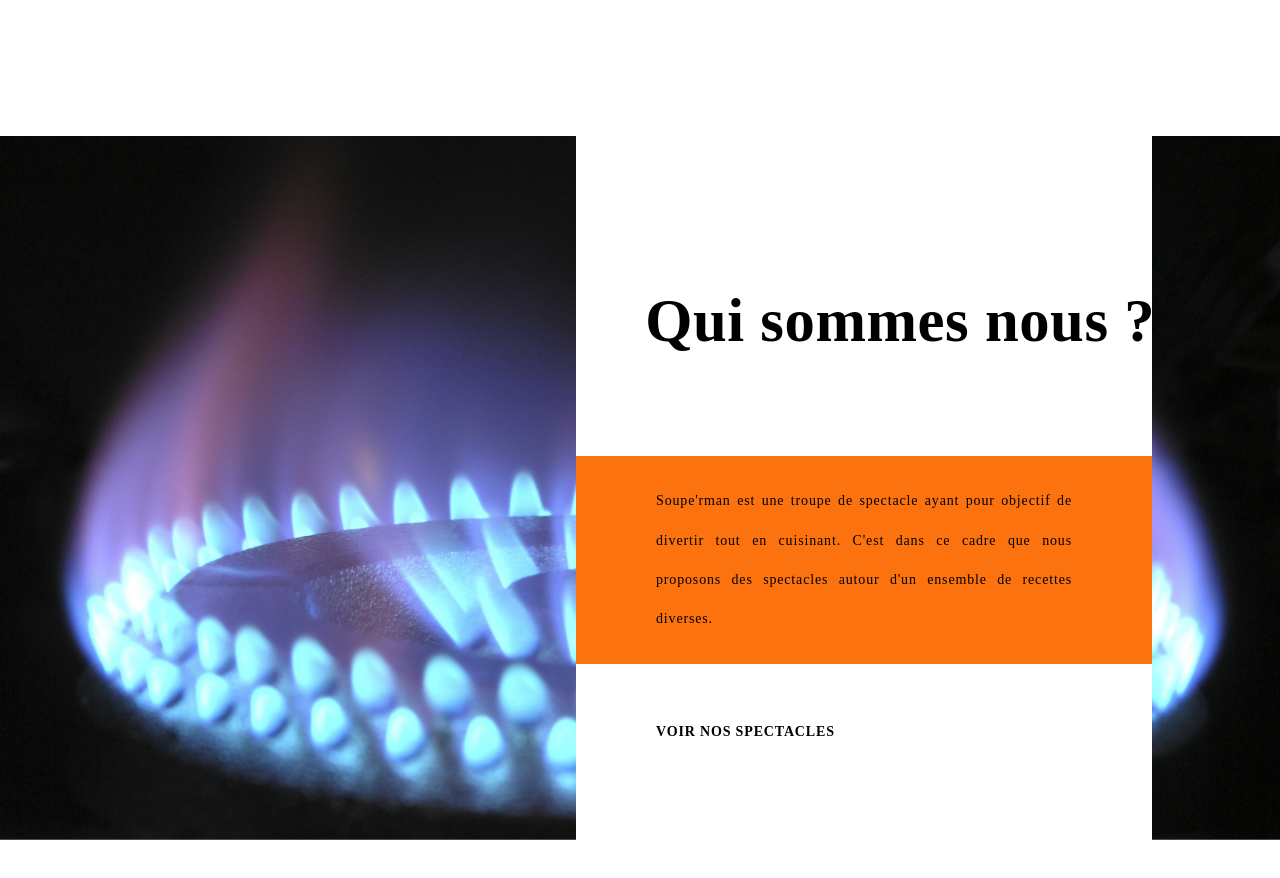
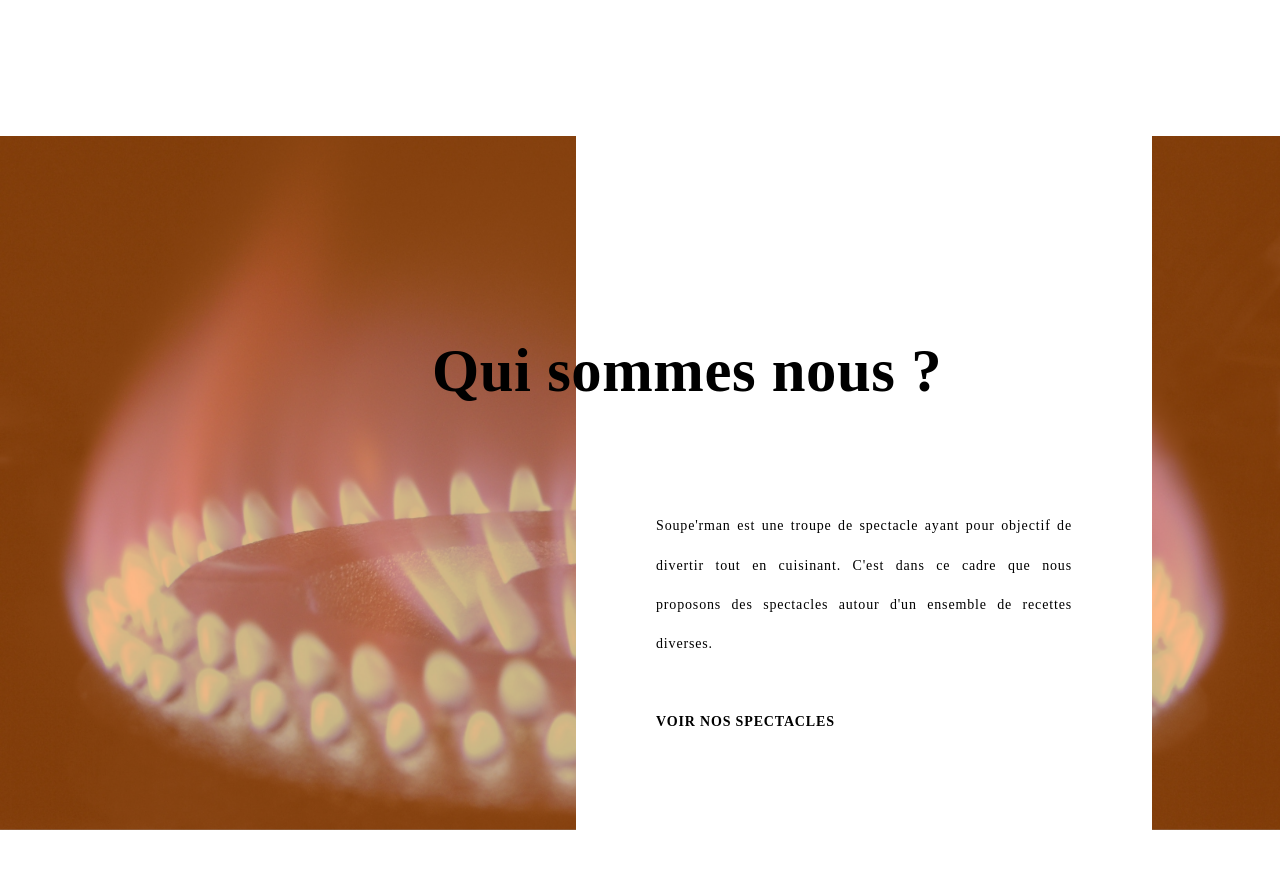
Before and after one commit to botflux/souperman, a website built with webpack: page src/templates/index.html in a window 1280 px wide. Shown: the part 820-1698 px from the top of the page. Built offline with nearby package versions, Linux system fonts and the light colour scheme.

Commit message:
fix: layout-1 markup

```diff
--- a/src/styles/index.scss
+++ b/src/styles/index.scss
@@ -78,7 +78,7 @@ body {
     }
 }
 
-.layout-1 {
+/* .layout-1 {
     &-img {
         width: 100%;
         padding-left: calc(var(--page-padding-x) * 3);
@@ -95,6 +95,57 @@ body {
 
     &-text {
         text-align: justify;
+    }
+} */
+
+.layout-1 {
+    position: relative;
+
+    &-header {
+        padding-top: 1px;
+        padding-left: calc(4 * var(--page-padding-x));
+        padding-right: var(--page-padding-x);
+    }
+
+    &-content {
+        margin-right: var(--page-padding-x);
+        margin-left: calc(30% + var(--page-padding-x));
+    }
+
+    &-text {
+        text-align: justify;
+    }
+
+    &-footer {
+        margin-right: var(--page-padding-x);
+        margin-left: calc(30% + var(--page-padding-x));
+        padding-bottom: 50px;
+    }
+
+    &::after {
+        content: " ";
+        position: absolute;
+
+        top: 0;
+        bottom: 0;
+        left: 0;
+        width: 30%;
+
+        background: var(--primary-color);
+        opacity: .5;
+
+        z-index: -1;
+    }
+
+    &-img {
+        position: absolute;
+        top: 0;
+        bottom: 0;
+        left: 0;
+        width: 30%;
+        height: 100%;
+        object-fit: cover;
+        z-index: -2;
     }
 }
 
@@ -210,12 +261,35 @@ body {
     }
 
     .layout-1 {
+        &::after {
+            width: 45%;
+        }
 
-        /*
-            This layout use grid, maybe try to do the same with Flex.
-            The problem was that when we use flex, the containing element does not use 100% of the height by default.
-            Grid solves this problem but it's not "browser friendly" cause of comptability.
-        */
+        &-img {
+            width: 45%;
+        }
+
+        &-header {
+            padding-left: var(--page-padding-x);
+            padding-top: 50px;
+        }
+
+        &-content {
+            margin-left: calc(45% + var(--page-padding-x));
+        }
+
+        &-footer {
+            margin-left: calc(45% + var(--page-padding-x));
+        }
+    }
+
+    /* .layout-1 {
+
+
+            // This layout use grid, maybe try to do the same with Flex.
+            // The problem was that when we use flex, the containing element does not use 100% of the height by default.
+            // Grid solves this problem but it's not "browser friendly" cause of comptability.
+
         display: grid;
         grid-template-columns: .95fr 1fr;
 
@@ -240,7 +314,7 @@ body {
             padding-top: 100px;
             padding-bottom: 100px;
         }
-    }
+    } */
 
     .layout-2 {
         &-title {
@@ -275,6 +349,32 @@ body {
         --section-margin-bottom: 200px;
     }
 
+    .layout-1 {
+        &::after {
+            width: 55%;
+        }
+
+        &-img {
+            width: 55%;
+        }
+
+        &-header {
+            width: 60%;
+            margin-left: auto;
+
+            margin-bottom: 100px;
+            padding-top: 150px;
+        }
+
+        &-content {
+            margin-left: calc(55% + var(--page-padding-x));
+        }
+
+        &-footer {
+            margin-left: calc(55% + var(--page-padding-x));
+        }
+    }
+
     /* .layout-1 {
         &-title {
             padding-right: 10%;
@@ -285,7 +385,7 @@ body {
         }
     } */
 
-    .layout-1 {
+    /* .layout-1 {
 
         grid-template-columns: 1.3fr 1fr;
 
@@ -293,7 +393,7 @@ body {
             text-align: right;
             margin-left: calc(var(--page-padding-x) * -5);
         }
-    }
+    } */
 
     .landing {
         position: relative;
@@ -373,6 +473,34 @@ body {
     }
 
     .layout-1 {
+        &::after {
+            right: 0;
+            width: 100%;
+            clip-path: url(#layout-1-cp);
+        }
+
+        &-img {
+            right: 0;
+            width: 100%;
+            clip-path: url(#layout-1-cp);
+        }
+
+        &-content {
+            margin-left: 45%;
+            margin-right: 10%;
+            padding: 0 var(--page-padding-x);
+        }
+
+        &-footer {
+            margin-left: 45%;
+            margin-right: 10%;
+            padding: 0 var(--page-padding-x);
+
+            padding-bottom: 100px;
+        }
+    }
+
+    /* .layout-1 {
         position: relative;
 
         grid-template-columns: 1fr;
@@ -436,7 +564,7 @@ body {
 
             clip-path: url(#layout-1-cp);
         }
-    }
+    } */
 
     .layout-2 {
         &-img {
@@ -483,7 +611,7 @@ body {
         }
     }
 
-    .layout-1 {
+    /* .layout-1 {
         &-title {
             margin-bottom: 120px;
         }
@@ -492,7 +620,7 @@ body {
             padding-top: 50px;
             padding-bottom: 50px;
         }
-    }
+    } */
 /*
     .layout-1 {
         &-text {
--- a/src/templates/index.html
+++ b/src/templates/index.html
@@ -20,11 +20,15 @@
 
             <div class="section layout-1">
                 <img src="../images/blaze.jpg" alt="Flammes" class="layout-1-img">
+                <header class="layout-1-header">
+                    <h2 class="title layout-1-title">Qui sommes<br class="xs-only"> nous ?</h2>
+                </header>
                 <div class="layout-1-content">
-                    <h2 class="title layout-1-title">Qui sommes<br class="xs-only"> nous ?</h2>
                     <p class="layout-1-text">Soupe'rman est une troupe de spectacle ayant pour objectif de divertir tout en cuisinant. C'est dans ce cadre que nous proposons des spectacles autour d'un ensemble de recettes diverses.</p>
+                </div>
+                <footer class="layout-1-footer">
                     <a href="#" class="button layout-1-button">Voir nos spectacles</a>
-                </div>
+                </footer>
             </div>
 
             <div class="section layout-2">
```
